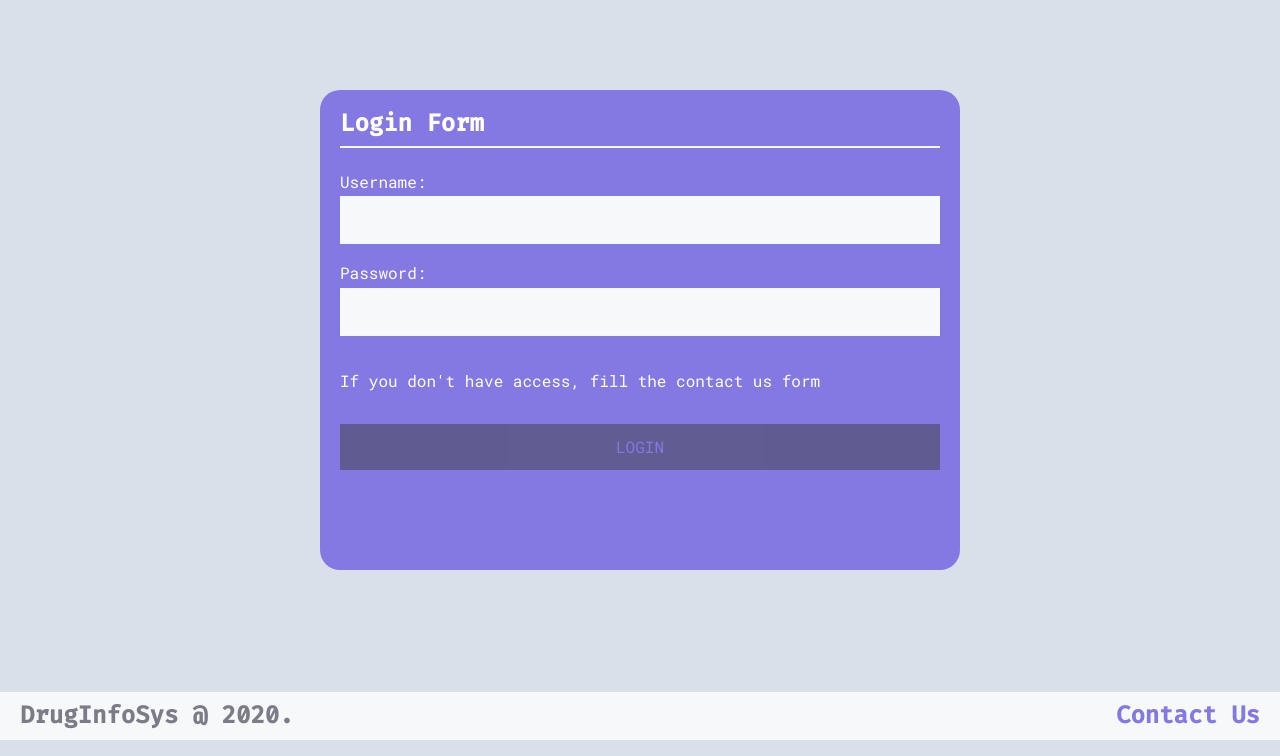
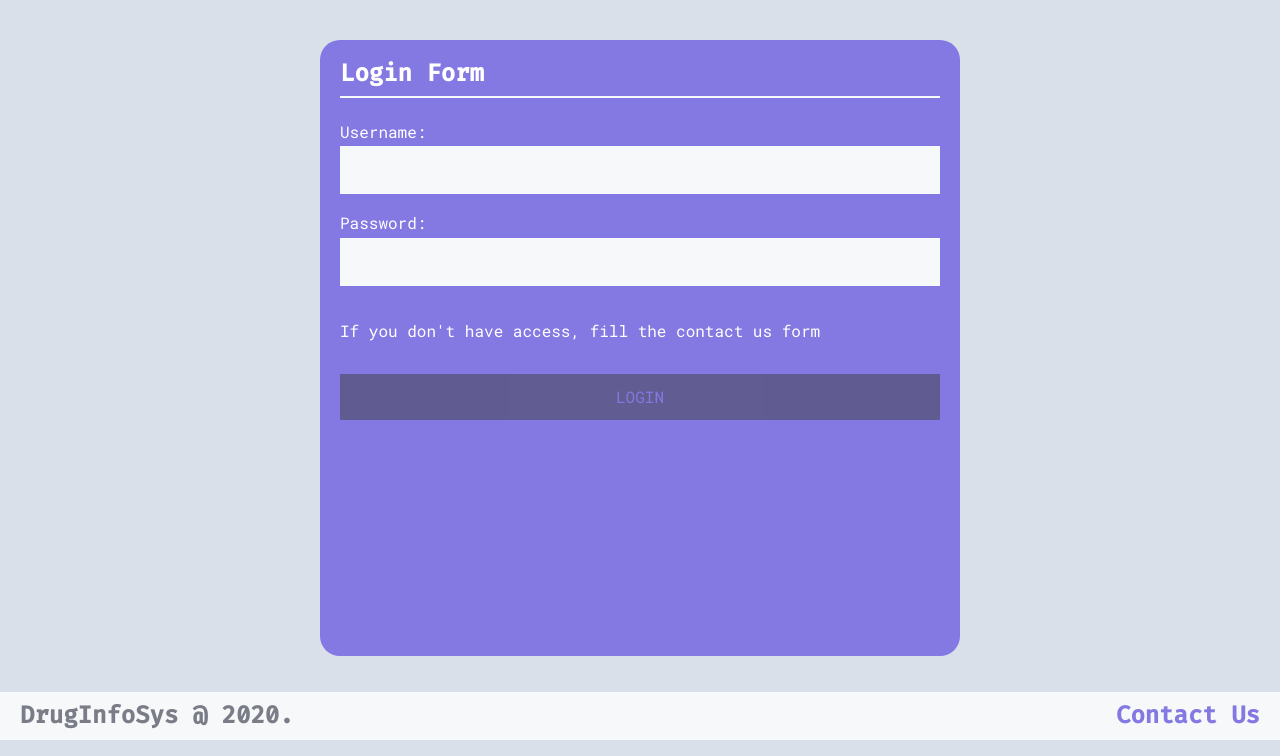
Before and after one commit to A3AJAGBE/python-project, a Flask app: page /admin_main in a window 1280 px wide. Shown: the part 60-816 px from the top of the page. Run offline with Flask 2, Linux system fonts and the light colour scheme; some libraries are stand-ins or nearby versions.

Commit message:
change height and margin of .loginMain

```diff
--- a/static/css/admin.css
+++ b/static/css/admin.css
@@ -116,9 +116,9 @@ aside a:hover:not(.active) {
 /* SECTION STYLE FOR loginMain class IN admin_main.html */
 .loginMain {
   position: relative;
-  margin: 150px auto;
+  margin: 100px auto;
   width: 50vw;
-  height: 60vh;
+  height: 77vh;
   background: #8478E2;
   color: white;
   border-radius: 20px;
```
